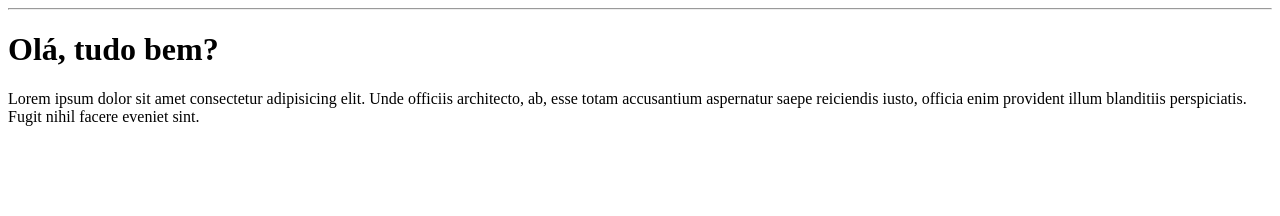
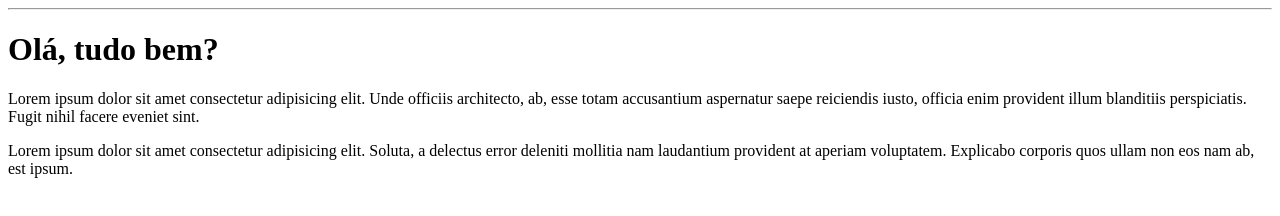
Before and after one commit to Evandromotta/Ola, a plain HTML site: page Site-exemplo/index.html in a window 1280 px wide. Drawn offline with Linux system fonts and the light colour scheme.

Commit message:
Adicionado outro parágrafo

```diff
--- a/Site-exemplo/index.html
+++ b/Site-exemplo/index.html
@@ -9,5 +9,6 @@
     <hr>
     <h1>Olá, tudo bem?</h1>
     <p>Lorem ipsum dolor sit amet consectetur adipisicing elit. Unde officiis architecto, ab, esse totam accusantium aspernatur saepe reiciendis iusto, officia enim provident illum blanditiis perspiciatis. Fugit nihil facere eveniet sint.</p>
+    <p>Lorem ipsum dolor sit amet consectetur adipisicing elit. Soluta, a delectus error deleniti mollitia nam laudantium provident at aperiam voluptatem. Explicabo corporis quos ullam non eos nam ab, est ipsum.</p>
 </body>
 </html>
```
